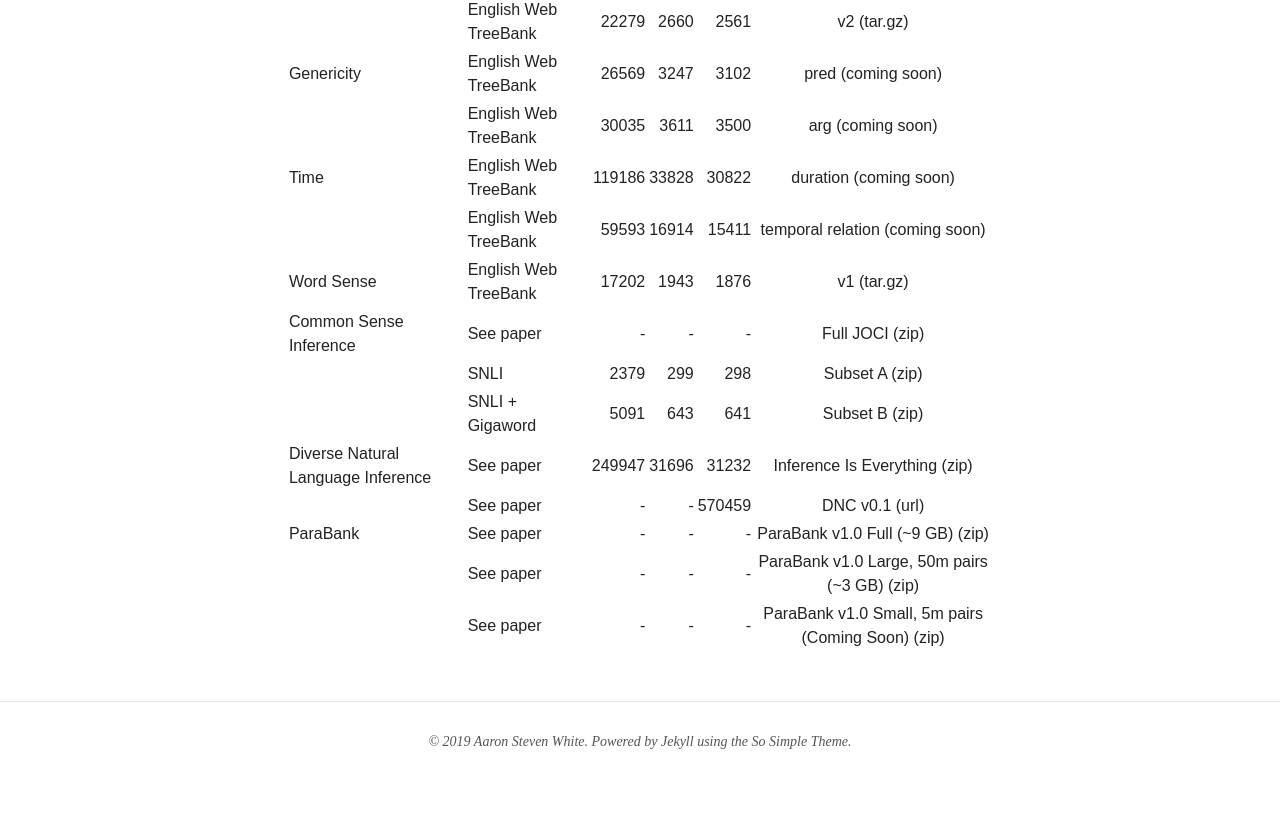
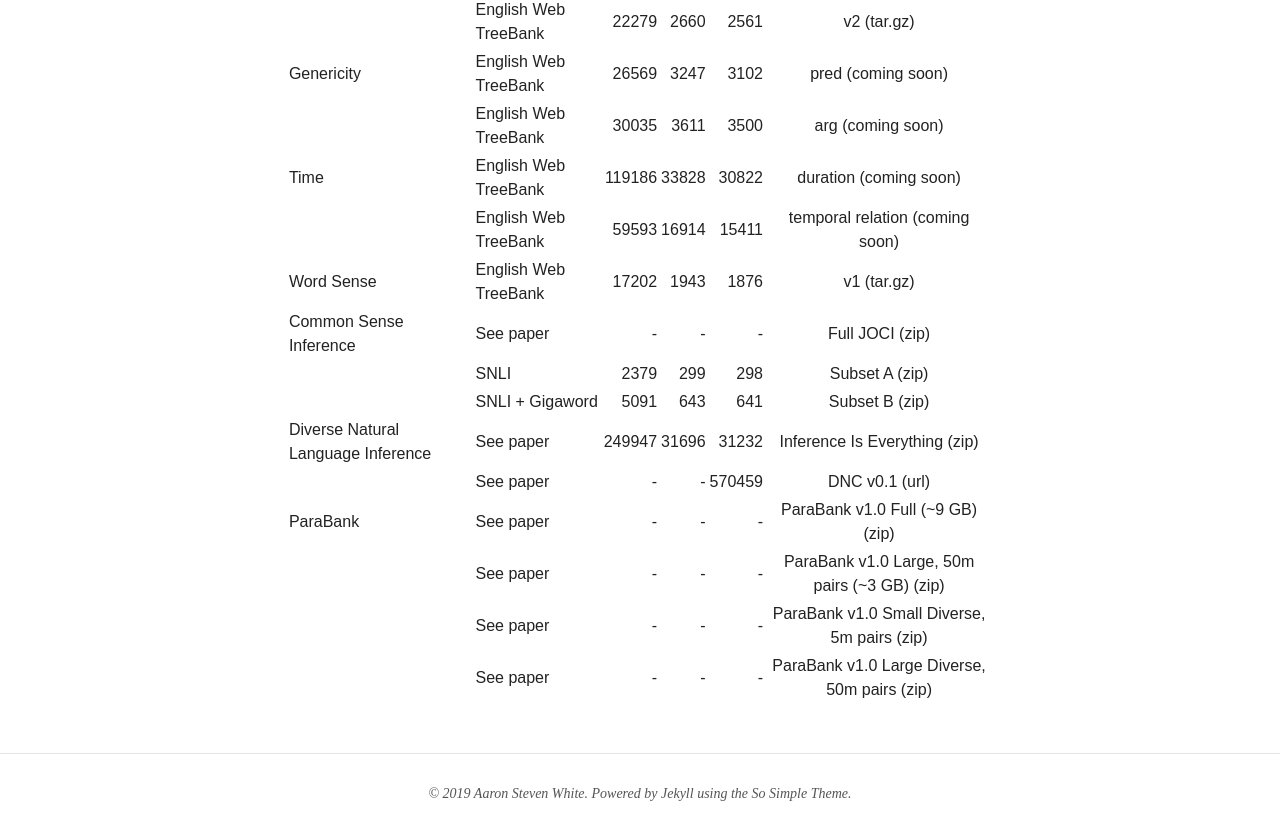
Before and after one commit to decompositional-semantics-initiative/decompositional-semantics-initiative.github.io, a Jekyll site: the page built from data/index.md, in a window 1280 px wide and 900 px high, scrolled down 737 px. Shown: the top 840 px of the window. Built offline with Jekyll 4.4.1, drawn with Linux system fonts in a browser that asks for light colours; nearby versions of some CDN libraries.

Commit message:
new links for Parabank downloads

```diff
--- a/_data/projects.yml
+++ b/_data/projects.yml
@@ -162,10 +162,17 @@ parabank:
       trainsize: "-"
       devsize: "-"
       testsize: "-"
-    - name: ParaBank v1.0 Small, 5m pairs (Coming Soon)
+    - name: ParaBank v1.0 Small Diverse, 5m pairs
       filetype: zip
       corpus: See paper
-      url: TBD
+      url: parabank-1.0-5m-diverse.zip
       trainsize: "-"
       devsize: "-"
       testsize: "-"
+    - name: ParaBank v1.0 Large Diverse, 50m pairs
+      filetype: zip
+      corpus: See paper
+      url: parabank-1.0-50m-diverse.zip
+      trainsize: "-"
+      devsize: "-"
+      testsize: "-"
```
